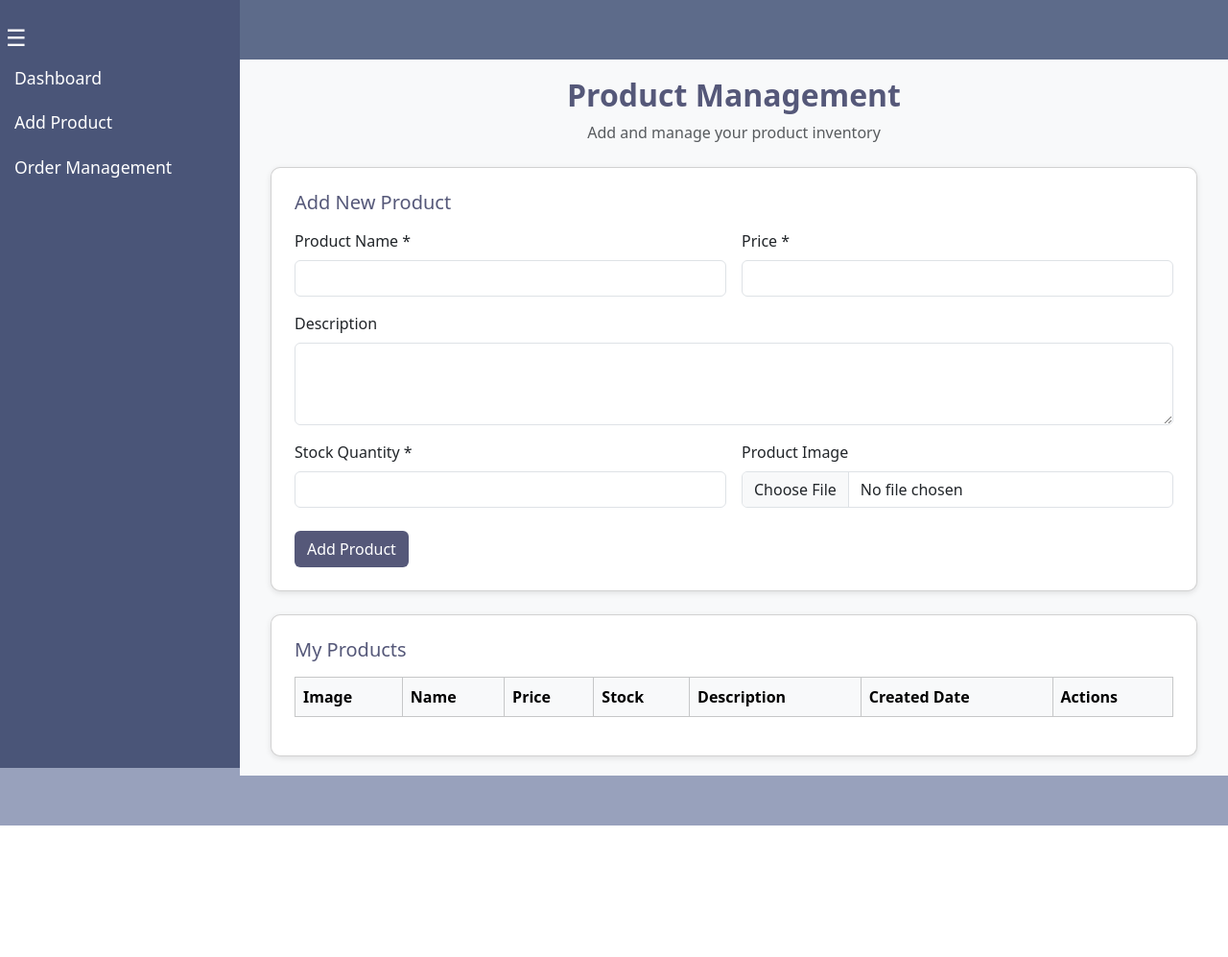
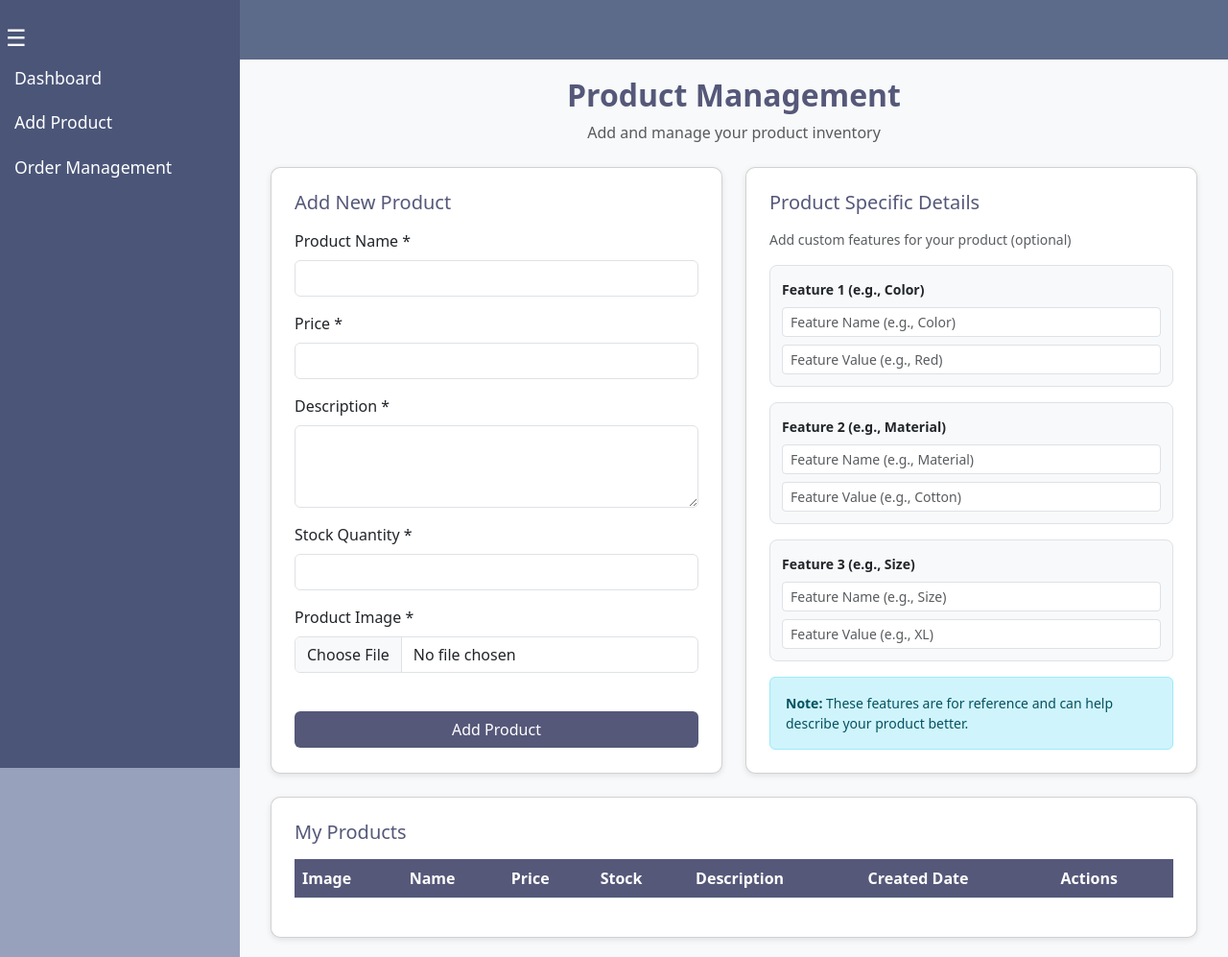
Before and after one commit to karan-Singh711/PHP-Ecommerce, a PHP site: page /e-commerce/admin/admin_addProduct.php in a window 1280 px wide. Shown: the whole page at 96% size. Before the commit the page ends 860 px from the top, so only its background shows below. Run offline with PHP 8.4, Linux system fonts and the light colour scheme; the visitor is signed in with stand-in values (Sample User, id 1); data that the repository does not hold is empty; a stand-in replaces the project's code that opens the database connection; some libraries are stand-ins or nearby versions.

Commit message:
added product in db and show it to db async

```diff
--- a/admin/admin_addProduct.php
+++ b/admin/admin_addProduct.php
@@ -91,6 +91,44 @@
       border-radius: 10px;
       box-shadow: 0 2px 6px rgba(0,0,0,0.1);
     }
+    .feature-input-group {
+      background: #f8f9fa;
+      padding: 12px;
+      border-radius: 8px;
+      border: 1px solid #dee2e6;
+    }
+    .feature-input-group input {
+      margin-bottom: 8px;
+    }
+    .feature-input-group input:last-child {
+      margin-bottom: 0;
+    }
+    .table-wrapper {
+      overflow-x: auto;
+    }
+    .table th {
+      background-color: #555879;
+      color: white;
+      font-weight: 600;
+      white-space: nowrap;
+    }
+    .table td {
+      vertical-align: middle;
+    }
+    .table tbody tr:hover {
+      background-color: #f1f3f5;
+    }
+    .action-buttons {
+      display: flex;
+      gap: 5px;
+      flex-wrap: wrap;
+    }
+    .product-image-thumb {
+      width: 60px;
+      height: 60px;
+      object-fit: cover;
+      border-radius: 8px;
+    }
   </style>
 </head>
 <body>
@@ -109,7 +147,7 @@
 
   <!-- Main Content -->
   <div class="main-content">
-    <div class="container">
+    <div class="container-fluid">
 
       <?php
       session_start();
@@ -125,46 +163,44 @@
             echo "error : " . $e;
         }
       }
-      if(isset($_POST['submit']) && isset($_POST['productName']) && isset($_POST['productDescription']) && isset($_POST['productPrice']) && isset($_FILES['productImage']) && isset($_POST['stocks'])
-        && isset($_SESSION['id'])){
+      // if(isset($_POST['submit']) && isset($_POST['productName']) && isset($_POST['productDescription']) && isset($_POST['productPrice']) && isset($_FILES['productImage']) && isset($_POST['stocks'])
+      //   && isset($_SESSION['id'])){
 
-        $productName = $_POST['productName'];
-        $productDescription = $_POST['productDescription'];
-        $productPrice = $_POST['productPrice'];
-        $productImage = $_FILES['productImage'];
-        $stocks = $_POST['stocks'];
-        $user_id = $_SESSION['id'];
+      //   $productName = $_POST['productName'];
+      //   $productDescription = $_POST['productDescription'];
+      //   $productPrice = $_POST['productPrice'];
+      //   $productImage = $_FILES['productImage'];
+      //   $stocks = $_POST['stocks'];
+      //   $user_id = $_SESSION['id'];
 
-        $imageName = basename($productImage['name']);
-        $uploadImage = "../public/images/".time().$imageName;
-        $imagepath = "public/images/".time().$imageName;
+      //   $imageName = basename($productImage['name']);
+      //   $uploadImage = "../public/images/".time().$imageName;
+      //   $imagepath = "public/images/".time().$imageName;
 
-        $sended = move_uploaded_file($productImage['tmp_name'],$uploadImage);
-        if(!$sended){
-          echo "<div class='alert alert-danger'>File not uploaded</div>";
-        }
-        try{
-          $query= $pdo->prepare("INSERT INTO products (name_of_product,description_of_product,price_of_product,image,stocks,added_by)
-          VALUES (:productName,:productDescription,:productPrice,:productImage,:stocks,:added_by)");
-          $query->bindValue(':productName',$productName);
-          $query->bindValue(':productDescription',$productDescription);
-          $query->bindValue(':productPrice',$productPrice);
-          $query->bindValue(':productImage',$imagepath);
-          $query->bindValue(':stocks',$stocks);
-          $query->bindValue(':added_by',$user_id);
-          $query->execute();
+      //   $sended = move_uploaded_file($productImage['tmp_name'],$uploadImage);
+      //   if(!$sended){
+      //     echo "<div class='alert alert-danger'>File not uploaded</div>";
+      //   }
+      //   try{
+      //     $query= $pdo->prepare("INSERT INTO products (name_of_product,description_of_product,price_of_product,image,stocks,added_by)
+      //     VALUES (:productName,:productDescription,:productPrice,:productImage,:stocks,:added_by)");
+      //     $query->bindValue(':productName',$productName);
+      //     $query->bindValue(':productDescription',$productDescription);
+      //     $query->bindValue(':productPrice',$productPrice);
+      //     $query->bindValue(':productImage',$imagepath);
+      //     $query->bindValue(':stocks',$stocks);
+      //     $query->bindValue(':added_by',$user_id);
+      //     $query->execute();
 
-          header('Location:admin_addProduct.php');
-          exit();
+      //     header('Location:admin_addProduct.php');
+      //     exit();
 
 
-        }catch(PDOException $e){
-          die("error occur:".$e->getMessage());
-        }
+      //   }catch(PDOException $e){
+      //     die("error occur:".$e->getMessage());
+      //   }
 
-      }
-
-
+      // }
       ?>
 
       <!-- Page Title -->
@@ -173,46 +209,94 @@
         <p class="text-muted">Add and manage your product inventory</p>
       </div>
 
-      <!-- Add Product Form -->
-      <div class="card p-4 mb-4">
+      <!-- Two Column Layout: Add Product Form & Product Specific Details -->
+      <div class="row mb-4">
+
+        <!-- Left Column: Add Product Form -->
+        <div class="col-lg-6 mb-4 mb-lg-0">
+          <div class="card p-4 h-100">
             <h5 class="mb-3" style="color:#555879;">Add New Product</h5>
             <form action="" method="post" enctype="multipart/form-data">
-          <div class="row g-3">
-            <div class="col-md-6">
+              <div class="mb-3">
                 <label for="name" class="form-label">Product Name *</label>
                 <input type="text" class="form-control" id="name" name="productName" required>
               </div>
-            <div class="col-md-6">
+
+              <div class="mb-3">
                 <label for="price" class="form-label">Price *</label>
                 <input type="number" step="0.01" class="form-control" id="price" name="productPrice" required>
               </div>
-            <div class="col-12">
-              <label for="description" class="form-label">Description</label>
+
+              <div class="mb-3">
+                <label for="description" class="form-label">Description *</label>
                 <textarea class="form-control" id="description" name="productDescription" rows="3" required></textarea>
               </div>
-            <div class="col-md-6">
+
+              <div class="mb-3">
                 <label for="stocks" class="form-label">Stock Quantity *</label>
                 <input type="number" class="form-control" id="stocks" name="stocks" required>
               </div>
-            <div class="col-md-6">
-              <label for="image" class="form-label">Product Image</label>
+
+              <div class="mb-3">
+                <label for="image" class="form-label">Product Image *</label>
                 <input type="file" class="form-control" id="image" name="productImage" accept="image/*" required>
               </div>
-          </div>
+
+
+            </form>
             <div class="mt-4">
-            <button type="submit" class="btn btn-custom" name="submit">
+                <button type="submit" class="btn btn-custom w-100" name="submit" id = "addProduct">
                   <i class="bi bi-plus-circle"></i> Add Product
                 </button>
               </div>
-        </form>
+          </div>
+        </div>
+
+        <!-- Right Column: Product Specific Details -->
+        <div class="col-lg-6">
+          <div class="card p-4 h-100">
+            <h5 class="mb-3" style="color:#555879;">Product Specific Details</h5>
+            <p class="text-muted small mb-3">Add custom features for your product (optional)</p>
+
+            <div class="row g-3">
+              <div class="col-12">
+                <div class="feature-input-group">
+                  <label class="form-label fw-semibold small">Feature 1 (e.g., Color)</label>
+                  <input type="text" id="feature1" name="feature" placeholder="Feature Name (e.g., Color)" class="form-control form-control-sm">
+                  <input type="text" id="value1" name="value" placeholder="Feature Value (e.g., Red)" class="form-control form-control-sm">
+                </div>
+              </div>
+
+              <div class="col-12">
+                <div class="feature-input-group">
+                  <label class="form-label fw-semibold small">Feature 2 (e.g., Material)</label>
+                  <input type="text" id="feature2" name="feature" placeholder="Feature Name (e.g., Material)" class="form-control form-control-sm">
+                  <input type="text" id="value2" name="value" placeholder="Feature Value (e.g., Cotton)" class="form-control form-control-sm">
+                </div>
+              </div>
+
+              <div class="col-12">
+                <div class="feature-input-group">
+                  <label class="form-label fw-semibold small">Feature 3 (e.g., Size)</label>
+                  <input type="text" id="feature3" name="feature" placeholder="Feature Name (e.g., Size)" class="form-control form-control-sm">
+                  <input type="text" id="value3" name="value" placeholder="Feature Value (e.g., XL)" class="form-control form-control-sm">
+                </div>
+              </div>
+            </div>
+
+            <div class="alert alert-info mt-3 mb-0 small">
+              <strong>Note:</strong> These features are for reference and can help describe your product better.
+            </div>
+          </div>
+        </div>
       </div>
 
       <!-- Product Table -->
       <div class="card p-4">
         <h5 class="mb-3" style="color:#555879;">My Products</h5>
-        <div class="table-responsive">
-          <table class="table table-bordered align-middle">
-            <thead class="table-light">
+        <div class="table-wrapper">
+          <table class="table table-hover align-middle" id = 'productTable'>
+            <thead>
               <tr>
                 <th scope="col">Image</th>
                 <th scope="col">Name</th>
@@ -224,13 +308,11 @@
               </tr>
             </thead>
             <tbody>
-            <!-- Example Row -->
             <?php
              while($row = $tablequery->fetch()){
-
                 echo '  <tr data-id = ' . $row['id'] . '>
                             <td>
-                                <img src="../' . $row['image'] . '" class="img-thumbnail img" alt="Product Image" width="75">
+                                <img src="../' . $row['image'] . '" class="img-thumbnail img product-image-thumb" alt="Product Image">
                             </td>
                             <td class = "name">'. $row['name_of_product'] . '</td>
                             <td class = "price">$'. $row['price_of_product'] . '</td>
@@ -238,8 +320,10 @@
                             <td class = "description">' . $row['description_of_product'] . '</td>
                             <td class = "time">' . $row['created_at'] . '</td>
                             <td>
+                                <div class="action-buttons">
                                     <button class="btn btn-sm editBtn" style="background:#555879; color:white;" data-id = ' . $row['id'] . '>Edit</button>
                                     <button data-id = ' . $row['id'] . ' class="btn btn-sm delete" style="background:#98A1BC; color:white;">Delete</button>
+                                </div>
                             </td>
                         </tr>';
              }
@@ -248,6 +332,8 @@
           </table>
         </div>
       </div>
+
+      <!-- Edit Product Modal -->
       <div class="modal fade" id="editProductModal" tabindex="-1" aria-labelledby="editProductModalLabel" aria-hidden="true">
         <div class="modal-dialog modal-dialog-centered">
           <div class="modal-content">
@@ -298,12 +384,62 @@
   <script src="https://cdn.jsdelivr.net/npm/bootstrap@5.3.3/dist/js/bootstrap.bundle.min.js"></script>
   <script src="https://cdn.jsdelivr.net/npm/bootstrap-icons@1.11.1/font/bootstrap-icons.js"></script>
   <script>
-    // document.getElementById('sidebarToggle').addEventListener('click', function() {
-    //   const sidebar = document.getElementById('sidebar');
-    //   sidebar.classList.toggle('active');
-    // });
+    $(document).ready(function(){
+      let addProductBtn = $('#addProduct')
+      addProductBtn.on('click',function(e){
+        e.preventDefault()
+        let Pfile = $('#image').prop('files')[0]
+        let formData = new FormData()
+        formData.append('productName',$('#name').val())
+        formData.append('productPrice',$('#price').val())
+        formData.append('productDescription',$('#description').val())
+        formData.append('stocks',$('#stocks').val())
+        formData.append('productImage',Pfile);
+        formData.append('action','insertProduct')
 
-    $(document).ready(function(){
+
+        console.log('hello')
+        $.ajax({
+          url:'../api.php',
+          method:'POST',
+          data: formData,
+          dataType:'json',
+          contentType : false,
+          processData: false,
+          success:function(response){
+            console.log(response)
+            if(response.success){
+              let tableHtml = `<tr data-id = ${response.product.id}>
+                            <td>
+                                <img src="../${response.product.image}" class="img-thumbnail img product-image-thumb" alt="Product Image">
+                            </td>
+                            <td class = "name">${response.product.name_of_product}</td>
+                            <td class = "price">$${response.product.price_of_product}</td>
+                            <td class = "stocks">${response.product.stocks}</td>
+                            <td class = "description">${response.product.description_of_product}</td>
+                            <td class = "time">${response.product.created_at}</td>
+                            <td>
+                                <div class="action-buttons">
+                                    <button class="btn btn-sm editBtn" style="background:#555879; color:white;" data-id = ${response.product.id}>Edit</button>
+                                    <button data-id =${response.product.id} class="btn btn-sm delete" style="background:#98A1BC; color:white;">Delete</button>
+                                </div>
+                            </td>
+                        </tr>`
+                        $("#productTable tbody").append(tableHtml);
+            }
+          },
+          error:function(xhr,status,error){
+            console.log(error)
+          }
+        })
+      })
+      let spec_keys = $('input[name=feature]')
+      console.log(spec_keys)
+
+      // let specKeyValue = spec_keys.map(index){
+      //   $(this).val()
+      // }.get()
+      // console.log(specKeyValue)
         let deleteBtn = $(".delete")
         deleteBtn.on("click" , function(){
             let Pid = $(this).data("id")
@@ -339,7 +475,6 @@
         $("#editPrice").val(price)
         $("#editStocks").val(stocks)
         $("#editDescription").val(description)
-        // $("#editImage").val(image)
         $("#editProductModal").modal('show')
       })
       let updateBtn = $("#update")
```
Lines whose indentation alone changed are shown as unchanged.
